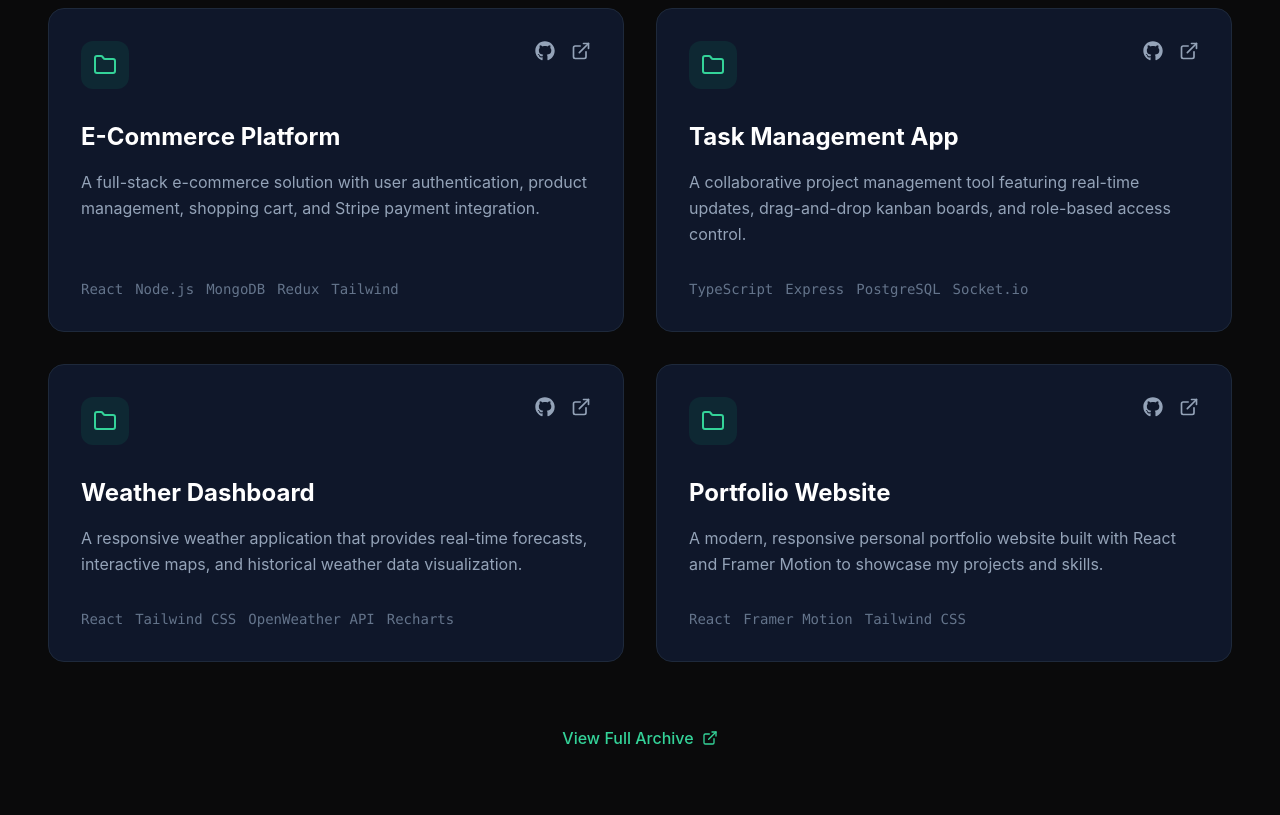
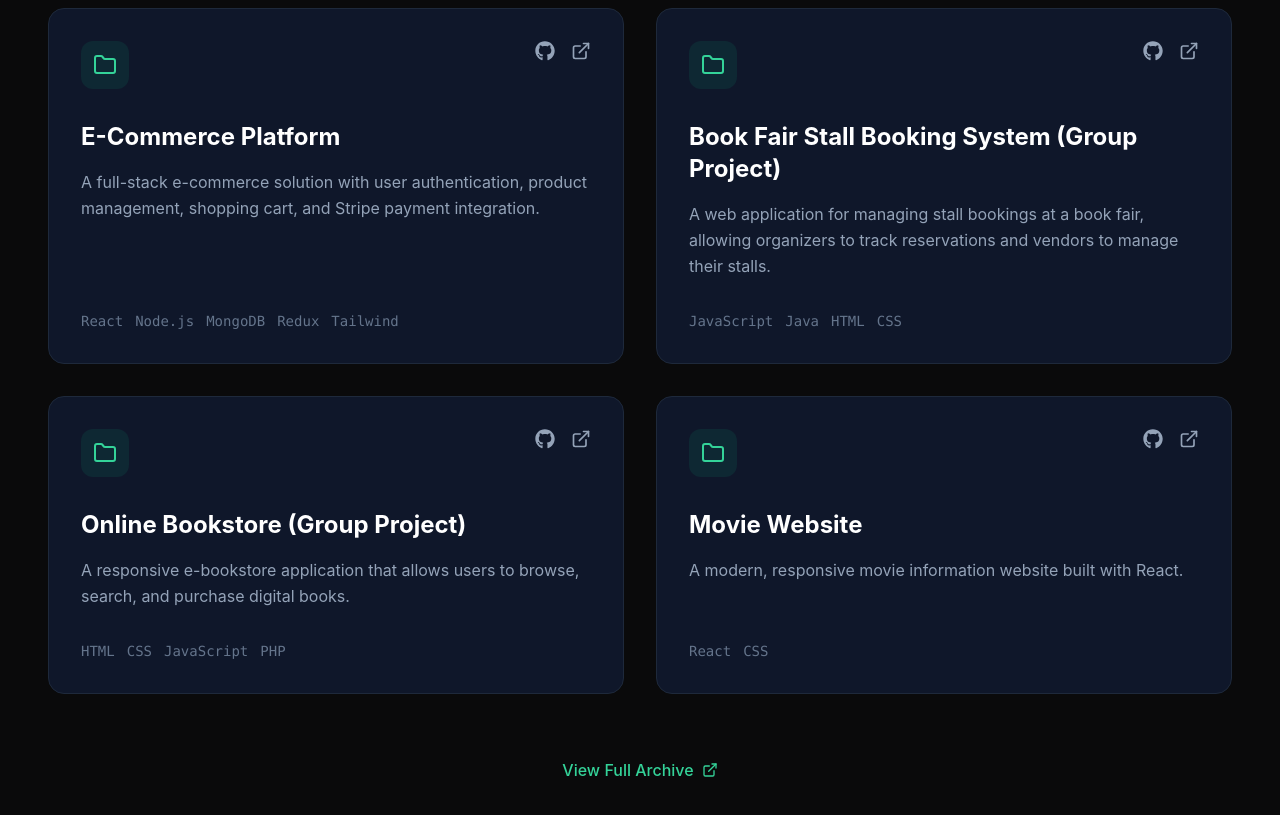
Before and after one commit to HANSI37-A/Portfolio, a React (Create React App) app in the folder portfolio/: page / in a window 1280 px wide. Shown: the part 2640-3455 px from the top of the page. Built offline with nearby package versions, Linux system fonts and the light colour scheme.

Commit message:
update HeroSection and Projects components with new project details and improve code formatting

```diff
--- a/portfolio/src/pages/Projects.jsx
+++ b/portfolio/src/pages/Projects.jsx
@@ -13,30 +13,30 @@ const projects = [
   featured: true
 },
 {
-  title: 'Task Management App',
+  title: 'Book Fair Stall Booking System (Group Project)',
   description:
-  'A collaborative project management tool featuring real-time updates, drag-and-drop kanban boards, and role-based access control.',
-  tech: ['TypeScript', 'Express', 'PostgreSQL', 'Socket.io'],
-  github: '#',
+  'A web application for managing stall bookings at a book fair, allowing organizers to track reservations and vendors to manage their stalls.',
+  tech: ['JavaScript', 'Java', 'HTML', 'CSS'],
+  github: 'https://github.com/HANSI37-A/ReserveX',
   live: '#',
   featured: true
 },
 {
-  title: 'Weather Dashboard',
+  title: 'Online Bookstore (Group Project)',
   description:
-  'A responsive weather application that provides real-time forecasts, interactive maps, and historical weather data visualization.',
-  tech: ['React', 'Tailwind CSS', 'OpenWeather API', 'Recharts'],
-  github: '#',
-  live: '#',
+  'A responsive e-bookstore application that allows users to browse, search, and purchase digital books.',
+  tech: ['HTML', 'CSS', 'JavaScript', 'PHP'],
+  github: 'https://github.com/BookNest-2025/readify',
+  live: 'https://redify.infinityfree.me',
   featured: false
 },
 {
-  title: 'Portfolio Website',
+  title: 'Movie Website',
   description:
-  'A modern, responsive personal portfolio website built with React and Framer Motion to showcase my projects and skills.',
-  tech: ['React', 'Framer Motion', 'Tailwind CSS'],
-  github: '#',
-  live: '#',
+  'A modern, responsive movie information website built with React.',
+  tech: ['React','CSS'],
+  github: 'https://github.com/HANSI37-A/movieWorld',
+  live: 'https://movie-world-sigma.vercel.app/',
   featured: false
 }];
 
--- a/portfolio/src/pages/Skills.jsx
+++ b/portfolio/src/pages/Skills.jsx
@@ -171,7 +171,7 @@ export function SkillsSection() {
                         ease: "easeInOut"
                       }}
                     >
-                      <skill.icon className="text-lg" />
+                      <skill.icon className="text-lg"/>
                     </motion.div>
                     {skill.name}
                   </motion.span>
```
Also changed, not shown: portfolio/src/pages/Hero.jsx (+10 -10 lines).
